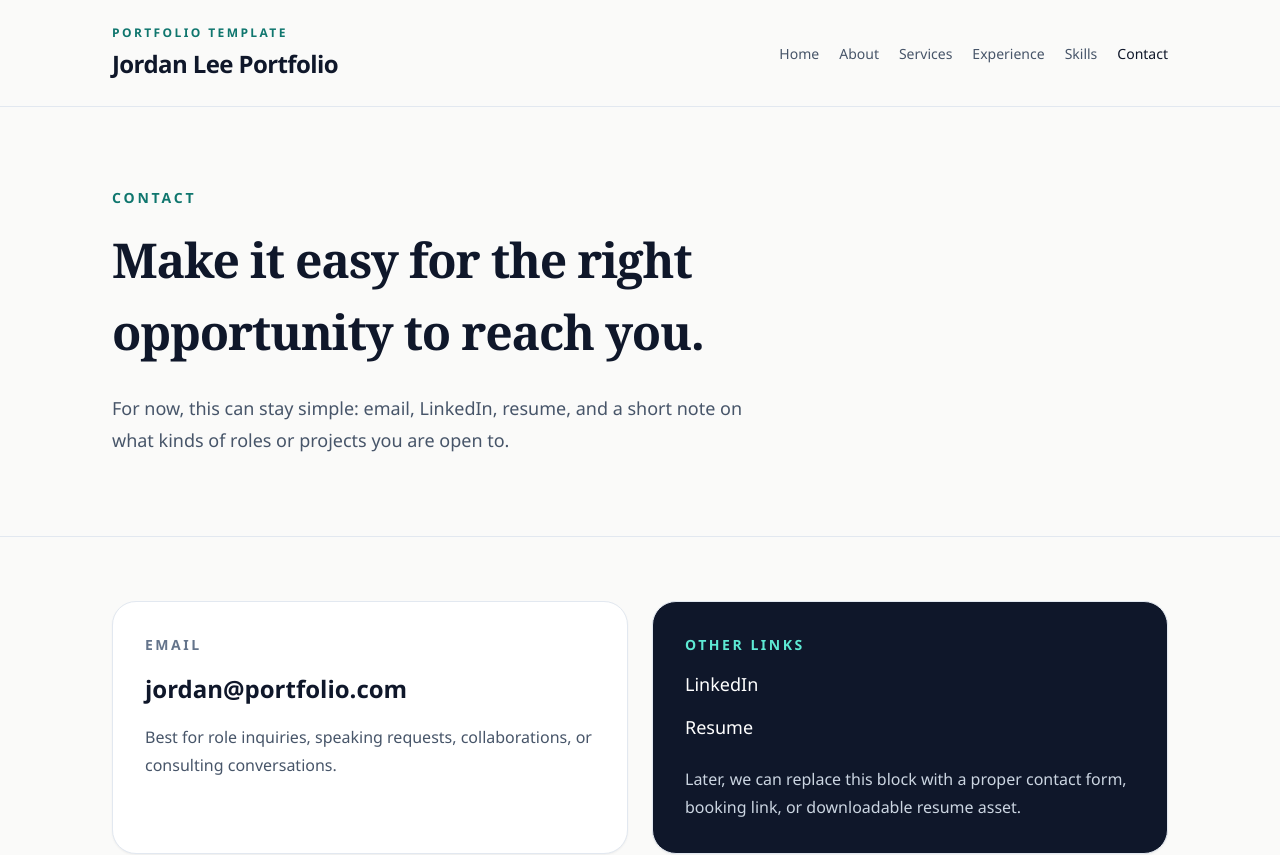
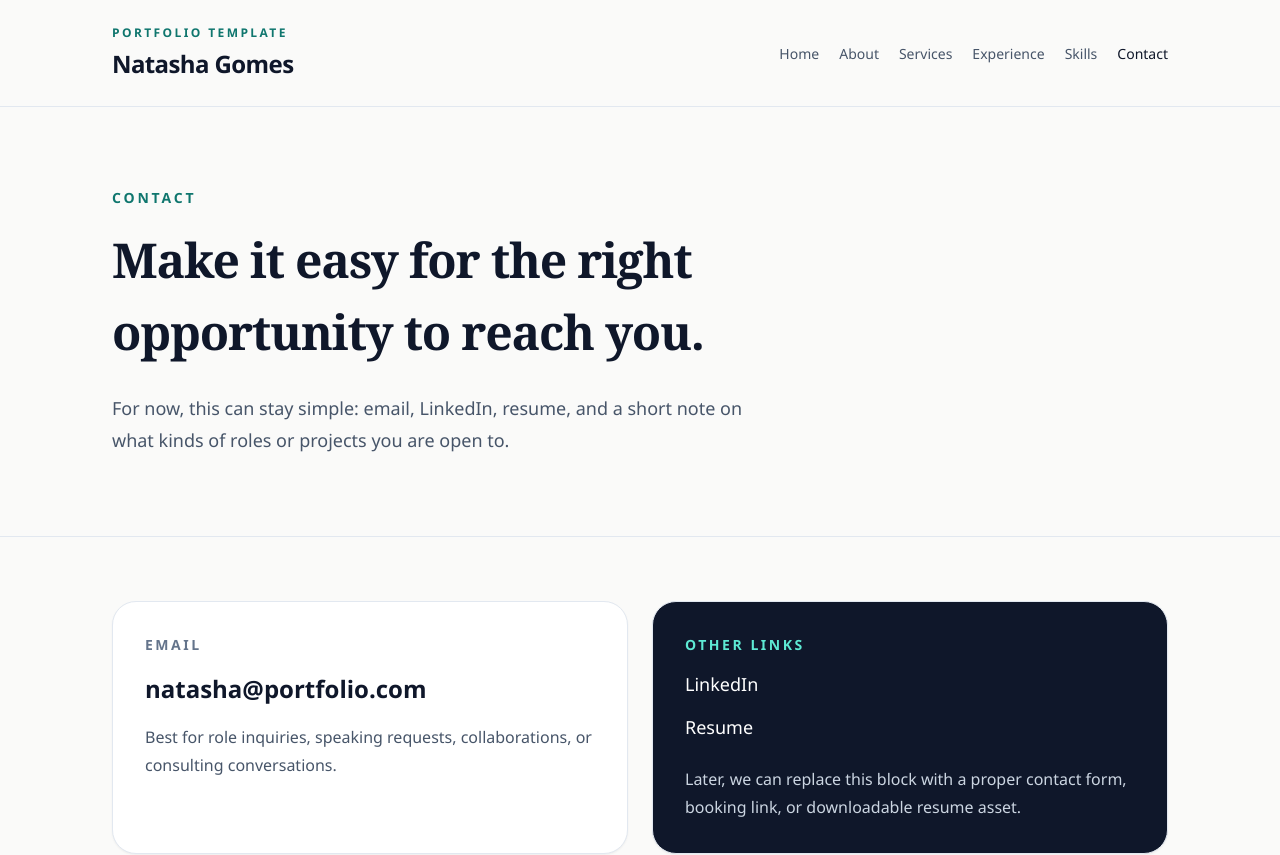
Before and after one commit to knnthgms/natasha-gomes-portfolio, a Next.js app: page /contact in a window 1280 px wide. Shown: the top 855 px of the page. Built offline with nearby package versions, Linux system fonts and the light colour scheme.

Commit message:
Personalize site for Natasha Gomes

```diff
--- a/package.json
+++ b/package.json
@@ -1,5 +1,5 @@
 {
-  "name": "next-js-boilerplate",
+  "name": "natasha-gomes-portfolio",
   "version": "1.0.0",
   "scripts": {
     "dev": "next dev",
--- a/src/pages/about.tsx
+++ b/src/pages/about.tsx
@@ -3,8 +3,8 @@ import { SiteLayout } from '../templates/SiteLayout';
 
 const AboutPage = () => (
   <SiteLayout
-    title="About | Jordan Lee"
-    description="About page for a marketing manager portfolio."
+    title="About | Natasha Gomes"
+    description="About Natasha Gomes, marketing manager."
   >
     <PageIntro
       eyebrow="About"
--- a/src/pages/contact.tsx
+++ b/src/pages/contact.tsx
@@ -5,8 +5,8 @@ import { SiteLayout } from '../templates/SiteLayout';
 
 const ContactPage = () => (
   <SiteLayout
-    title="Contact | Jordan Lee"
-    description="Contact page for a marketing manager portfolio."
+    title="Contact | Natasha Gomes"
+    description="Contact Natasha Gomes for marketing roles, consulting, or collaborations."
   >
     <PageIntro
       eyebrow="Contact"
@@ -20,10 +20,10 @@ const ContactPage = () => (
           Email
         </p>
         <a
-          href="mailto:jordan@portfolio.com"
+          href="mailto:natasha@portfolio.com"
           className="mt-4 block text-2xl font-semibold text-slate-900"
         >
-          jordan@portfolio.com
+          natasha@portfolio.com
         </a>
         <p className="mt-4 leading-7 text-slate-600">
           Best for role inquiries, speaking requests, collaborations, or
--- a/src/pages/experience.tsx
+++ b/src/pages/experience.tsx
@@ -27,8 +27,8 @@ const roles = [
 
 const ExperiencePage = () => (
   <SiteLayout
-    title="Experience | Jordan Lee"
-    description="Experience page for a marketing manager portfolio."
+    title="Experience | Natasha Gomes"
+    description="Professional experience and career highlights for Natasha Gomes."
   >
     <PageIntro
       eyebrow="Experience"
--- a/src/pages/services.tsx
+++ b/src/pages/services.tsx
@@ -26,8 +26,8 @@ const services = [
 
 const ServicesPage = () => (
   <SiteLayout
-    title="Services | Jordan Lee"
-    description="Services page for a marketing manager portfolio."
+    title="Services | Natasha Gomes"
+    description="Services and marketing capabilities offered by Natasha Gomes."
   >
     <PageIntro
       eyebrow="Services"
--- a/src/pages/skills.tsx
+++ b/src/pages/skills.tsx
@@ -26,8 +26,8 @@ const skillGroups = [
 
 const SkillsPage = () => (
   <SiteLayout
-    title="Skills | Jordan Lee"
-    description="Skills page for a marketing manager portfolio."
+    title="Skills | Natasha Gomes"
+    description="Marketing, strategy, and leadership skills for Natasha Gomes."
   >
     <PageIntro
       eyebrow="Skills"
--- a/src/templates/Base.tsx
+++ b/src/templates/Base.tsx
@@ -25,7 +25,7 @@ const Base = () => (
             <div className="mt-8 flex flex-wrap gap-4">
               <a
                 className="rounded-full bg-slate-900 px-6 py-3 text-sm font-semibold text-white transition hover:bg-slate-700"
-                href="mailto:jordan@portfolio.com"
+                href="mailto:natasha@portfolio.com"
               >
                 Email Me
               </a>
@@ -282,9 +282,9 @@ const Base = () => (
         <div className="flex flex-wrap gap-4">
           <a
             className="rounded-full bg-white px-6 py-3 text-sm font-semibold text-slate-900 transition hover:bg-slate-200"
-            href="mailto:jordan@portfolio.com"
+            href="mailto:natasha@portfolio.com"
           >
-            jordan@portfolio.com
+            natasha@portfolio.com
           </a>
           <Link
             className="rounded-full border border-slate-600 px-6 py-3 text-sm font-semibold text-white transition hover:border-white"
--- a/src/utils/AppConfig.ts
+++ b/src/utils/AppConfig.ts
@@ -1,7 +1,7 @@
 export const AppConfig = {
-  site_name: 'Jordan Lee Portfolio',
-  title: 'Jordan Lee | Marketing Manager Portfolio',
+  site_name: 'Natasha Gomes',
+  title: 'Natasha Gomes | Marketing Manager Portfolio',
   description:
-    'Portfolio starter for a marketing manager featuring campaign wins, capabilities, experience, and contact details.',
+    'Portfolio website for Natasha Gomes, a marketing manager focused on campaign strategy, content leadership, growth, and brand-building.',
   locale: 'en',
 };
```
Also changed, not shown: 2 other files (tests, documents, lock files or other folders).
